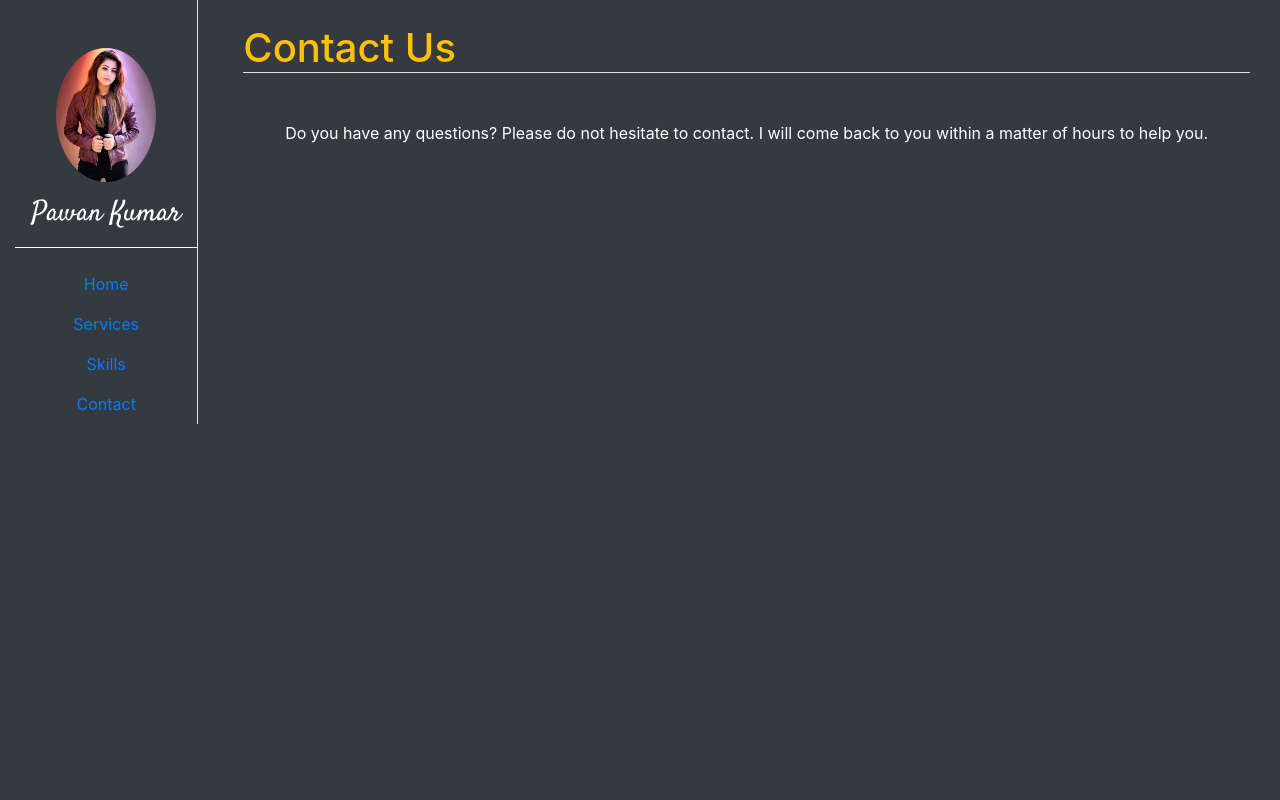
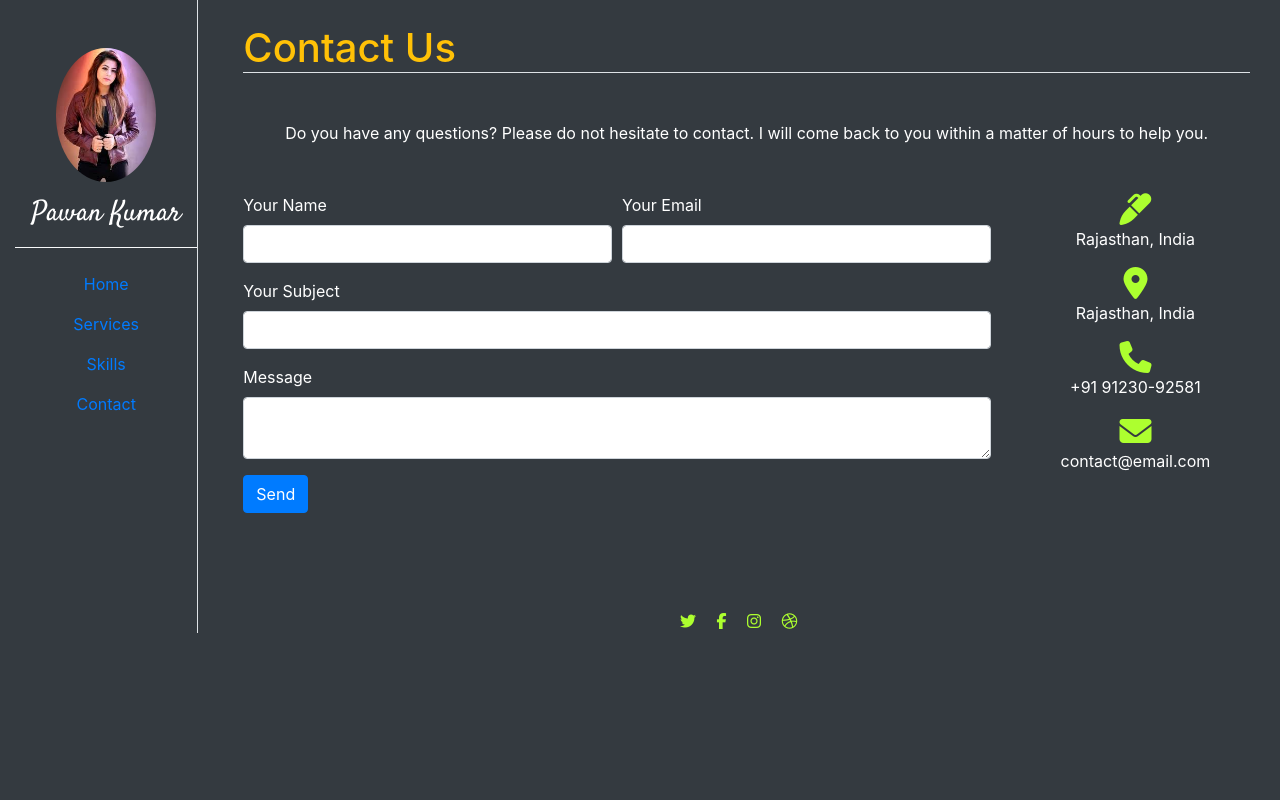
Before and after one commit to Pawan243/Django-Resume-Project, a Django app: page /contact/ in a window 1280 px wide. Run offline with Django 3.2, Linux system fonts and the light colour scheme; some libraries are stand-ins or nearby versions.

Commit message:
modified

```diff
--- a/resume/core/templates/core/contact.html
+++ b/resume/core/templates/core/contact.html
@@ -8,13 +8,59 @@
     <h1 class="text-warning border-bottom mb-5 mt-4">Contact Us</h1>
     <div class="row text-white mb-5">
         <p class="mx-auto mb-5">
-            Do you have any questions? Please do not hesitate to contact. I will come back to you within a matter of hours to help you.
+            Do you have any questions? Please do not hesitate to contact. I will come back to you within a matter of
+            hours to help you.
         </p>
         <div class="col-sm-9 mb-5">
             <form action="">
-
+                <div class="form-row">
+                    <div class="form-group col-md-6">
+                        <label for="inputName">Your Name</label>
+                        <input type="text" class="form-control" id="inputName" required/>
+                    </div>
+                    <div class="form-group col-md-6">
+                        <label for="inputEmail">Your Email</label>
+                        <input type="text" class="form-control" id="inputEmail" required />
+                    </div>
+                    <div class="form-group col-md-12">
+                        <label for="inputSubject">Your Subject</label>
+                        <input type="text" class="form-control" id="inputSubject" required />
+                    </div>
+                    <div class="form-group col-md-12">
+                        <label for="exampleFormControlTextarea1">Message</label>
+                        <textarea class="form-control" id="exampleFormControlTextarea1" ></textarea>
+                      </div>
+                </div>
+                <button class="btn btn-primary" type="submit">Send</button>
             </form>
         </div>
+        <div class="col-sm-3 text-center">
+            <ul class="list-unstyled">
+                <li>
+                    <i class="fas fa-marker fa-2x i-color" style="color: greenyellow;"></i>
+                    <p>Rajasthan, India</p>
+                </li>
+                <li>
+                    <i class="fa fa-map-marker fa-2x i-color" style="color: greenyellow;"></i>
+                    <p>Rajasthan, India</p>
+                </li>
+                <li>
+                    <i class="fas fa-phone fa-2x i-color" style="color: greenyellow;"></i>
+                    <p>+91 91230-92581</p>
+                </li>
+                <li>
+                    <i class="fas fa-envelope fa-2x i-color" style="color: greenyellow;"></i>
+                    <p>contact@email.com</p>
+                </li>
+            </ul>
+        </div>
+    </div>
+    <div class="text-center">
+        <a href="#" target="_blank"><i class="fa fa-twitter mr-3" style="color: greenyellow;"></i></a>
+        <a href="#" target="_blank"><i class="fa fa-facebook-f mr-3" style="color: greenyellow;"></i></a>
+        <a href="#" target="_blank"><i class="fa fa-instagram mr-3" style="color: greenyellow;"></i></a>
+        <a href="#" target="_blank"><i class="fa fa-dribbble mr-3" style="color: greenyellow;"></i></a>
     </div>
 </div>
+
 {% endblock%}
```
